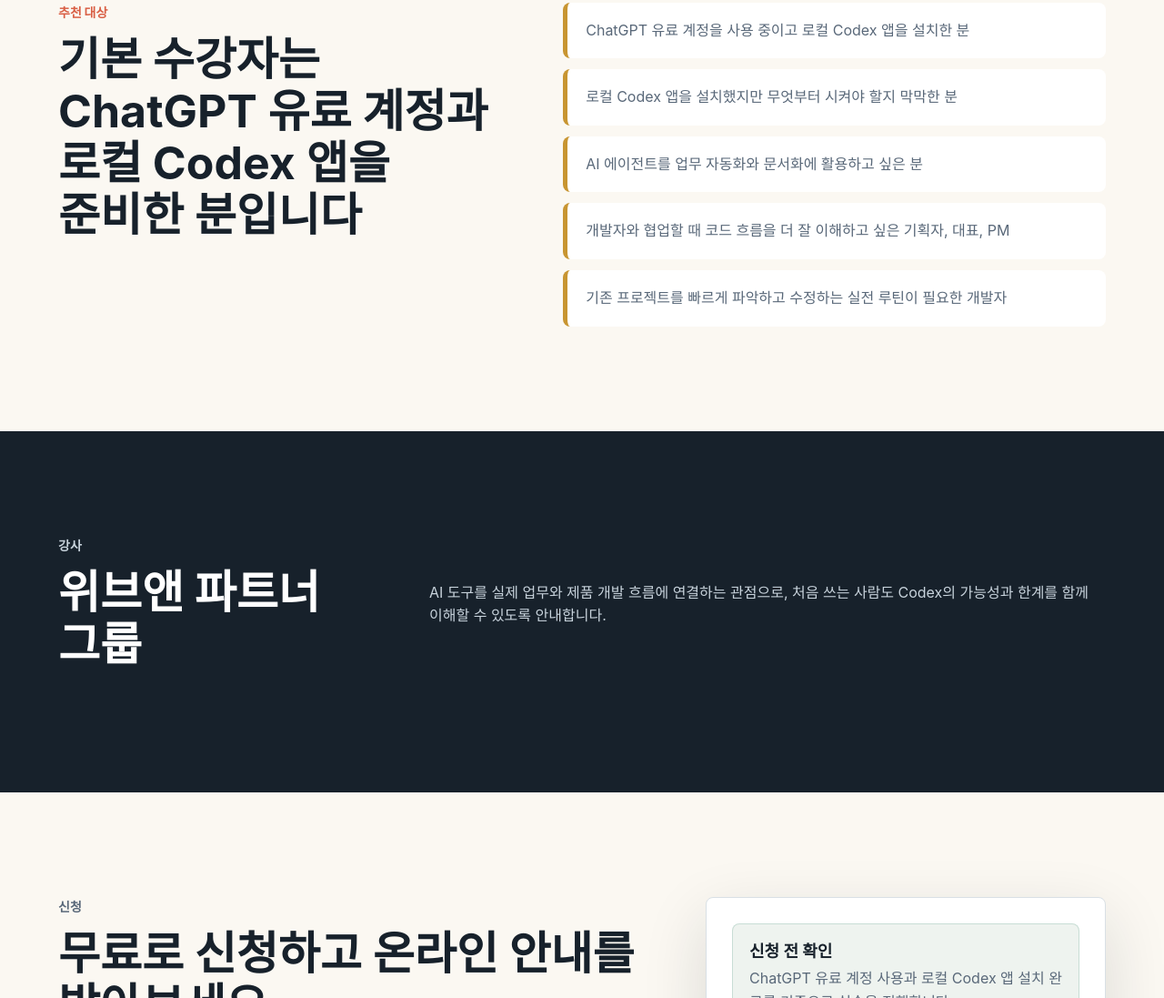
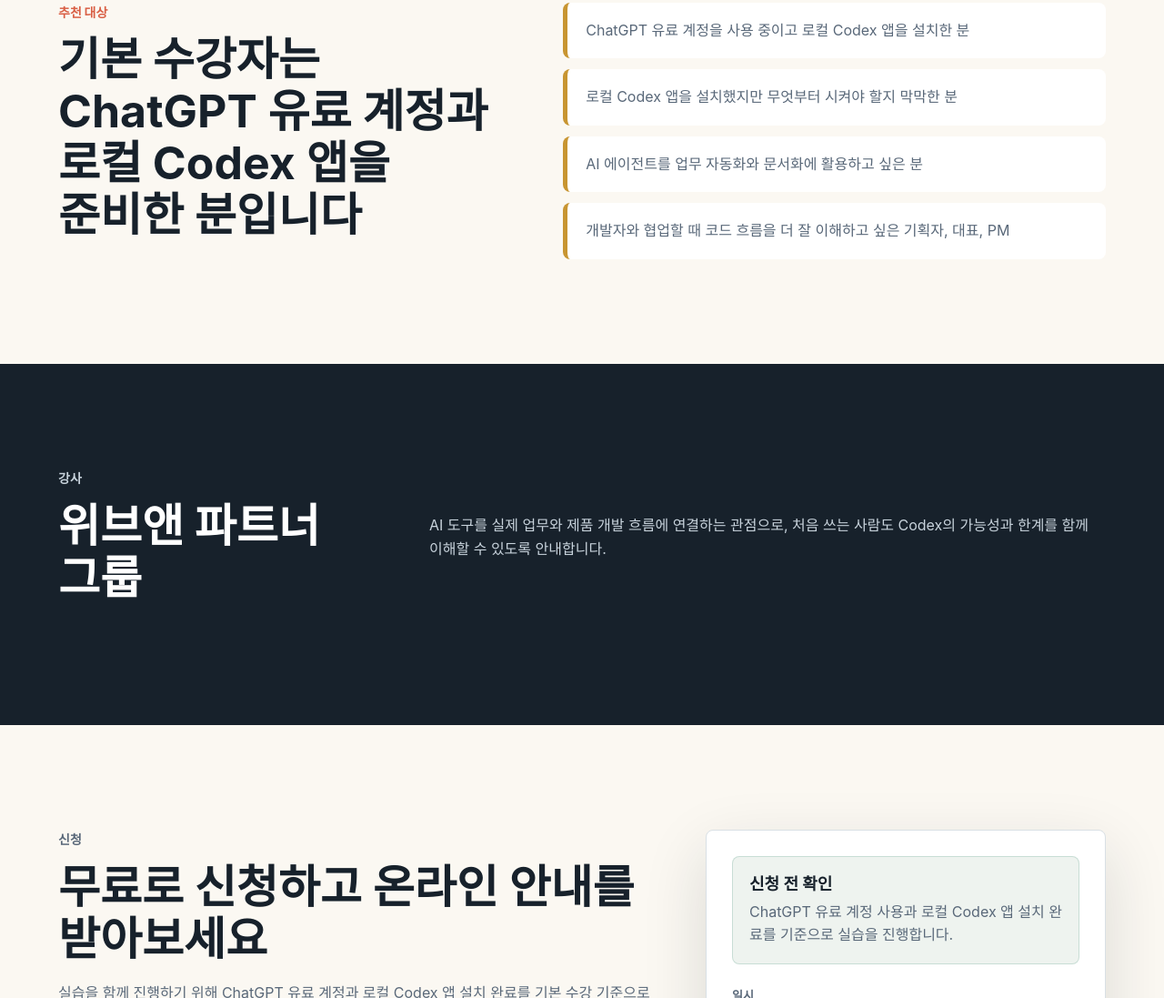
Before and after one commit to vibeworkme/codex-beginner-guide-landing, a website: page index.html in a window 1280 px wide. Shown: the part 3318-4415 px from the top of the page at 91% size. Drawn offline with Linux system fonts and the light colour scheme.

Commit message:
Remove developer audience item

```diff
--- a/index.html
+++ b/index.html
@@ -192,7 +192,6 @@
           <p>로컬 Codex 앱을 설치했지만 무엇부터 시켜야 할지 막막한 분</p>
           <p>AI 에이전트를 업무 자동화와 문서화에 활용하고 싶은 분</p>
           <p>개발자와 협업할 때 코드 흐름을 더 잘 이해하고 싶은 기획자, 대표, PM</p>
-          <p>기존 프로젝트를 빠르게 파악하고 수정하는 실전 루틴이 필요한 개발자</p>
         </div>
       </section>
 
```
